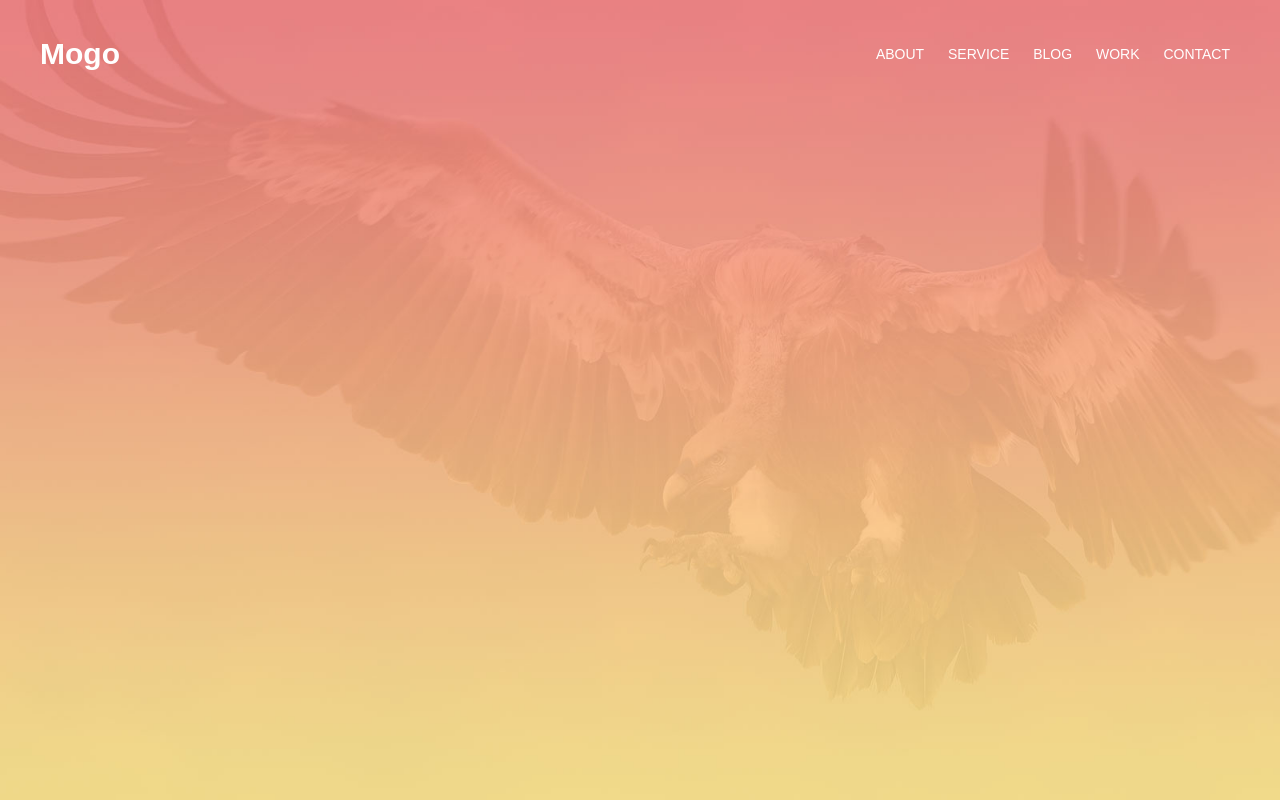
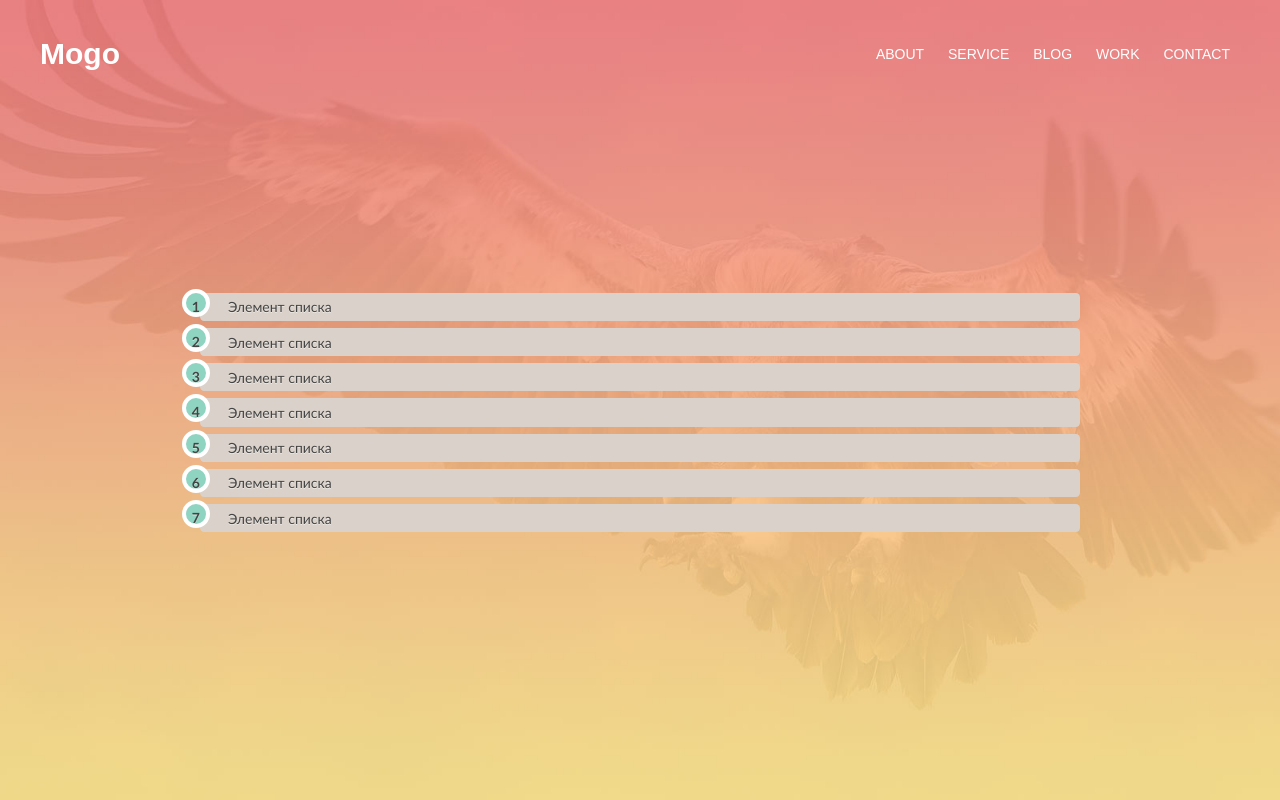
Before and after one commit to nikioioio/django_fransmyller_second_site, a Django app: page / in a window 1280 px wide. Run offline with Django 3.2, Linux system fonts and the light colour scheme; some web fonts are replaced.

Commit message:
В этом commte создается верстка с шаблона сайта (вторая версия)

```diff
--- a/blog/static/blog/index.css
+++ b/blog/static/blog/index.css
@@ -0,0 +1,58 @@
+#rectangle {
+    display: flex;
+    flex-direction: column;
+    width: 100%;
+    height: 300px;
+    background: beige;
+    border: dimgray 2px;
+    border-radius: 5rem;
+}
+
+.rounded {
+    width: 100%;
+    margin: 0 auto;
+    margin-top: 2rem;
+    counter-reset: li;
+    list-style: none;
+    font: 14px "Trebuchet MS", "Lucida Sans";
+    padding: 0;
+    text-shadow: 0 1px 0 rgba(255, 255, 255, .5);
+}
+
+.rounded a {
+    position: relative;
+    display: block;
+    padding: .4em .4em .4em 2em;
+    margin: .5em 0;
+    background: #DAD2CA;
+    color: #444;
+    text-decoration: none;
+    border-radius: .3em;
+    transition: .3s ease-out;
+}
+
+.rounded a:hover {
+    background: #E9E4E0;
+}
+
+.rounded a:hover:before {
+    transform: rotate(360deg);
+}
+
+.rounded a:before {
+    content: counter(li);
+    counter-increment: li;
+    position: absolute;
+    left: -1.3em;
+    top: 50%;
+    margin-top: -1.3em;
+    background: #8FD4C1;
+    height: 2em;
+    width: 2em;
+    line-height: 2em;
+    border: .3em solid white;
+    text-align: center;
+    font-weight: bold;
+    border-radius: 2em;
+    transition: all .3s ease-out;
+}
--- a/blog/templates/blog/index.html
+++ b/blog/templates/blog/index.html
@@ -11,27 +11,29 @@
 
 
 {% block content %}
-    <header class="header">
-        <div class="container">
-            <div class="header_inner">
-                <div class="header_logo">Mogo</div>
 
-
-                <nav class="nav">
-                    <a class="nav__link" href="">About</a>
-                    <a class="nav__link" href="">Service</a>
-                    <a class="nav__link" href="">BLog</a>
-                    <a class="nav__link" href="">Work</a>
-                    <a class="nav__link" href="">Contact</a>
-                </nav>
-            </div>
-        </div>
-    </header>
 
 
     <div class="intro">
         <div class="container">
 
+            <div class="intro__inner">
+{#                <div id="rectangle">#}
+
+                    <ol class="rounded">
+                        <li><a href="#">Элемент списка</a></li>
+                        <li><a href="#">Элемент списка</a></li>
+                        <li><a href="#">Элемент списка</a></li>
+                        <li><a href="#">Элемент списка</a></li>
+                        <li><a href="#">Элемент списка</a></li>
+                        <li><a href="#">Элемент списка</a></li>
+                        <li><a href="#">Элемент списка</a></li>
+
+                    </ol>
+
+{#                </div>#}
+
+            </div>
         </div>
     </div>
 
--- a/static/app.css
+++ b/static/app.css
@@ -1,4 +1,3 @@
-{% load static %}
 @import url('https://fonts.googleapis.com/css2?family=Kaushan+Script&family=KoHo:wght@300;400&display=swap');
 
 
@@ -16,22 +15,39 @@ body {
     box-sizing: border-box;
 }
 
+
+h1,h2,h3,h4,h5,h6{
+    margin: 0;
+}
+
+.main__contaner{
+    width: 100%;
+    margin: 0 auto;
+}
+
+
 .container{
     width: 100%;
     max-width: 1200px;
     margin: 0 auto;
 }
 
-h1,h2,h3,h4,h5,h6{
-    margin: 0;
+
+.intro__title{
+    font-size: 150px;
+    font-weight: 700;
+    text-transform: uppercase;
+    text-align: center;
+    line-height: 1.1;
+    color: #fff;
 }
 
-.intro{
-    width: 100%;
-    height: 100vh;
-    background: url(../static/blog/images/intro.jpg) center no-repeat;
-    -webkit-background-size: cover;
-    background-size: cover;
+.intro__suptitle{
+    font-family: 'Kaushan Script', cursive;
+    font-size: 72px;
+    color: #fff;
+    text-align: center;
+
 }
 
 .header_inner{
@@ -97,3 +113,22 @@ h1,h2,h3,h4,h5,h6{
 .nav__link:hover:after{
     opacity: 1;
 }
+
+
+.intro__inner{
+    width: 100%;
+    max-width: 880px;
+    margin: 0 auto;
+}
+
+
+.intro{
+    display: flex;
+    flex-direction: column;
+    justify-content: center;
+    width: 100%;
+    height: 100vh;
+    background: url(../static/blog/images/intro.jpg) center no-repeat;
+    -webkit-background-size: cover;
+    background-size: cover;
+}
--- a/templates/base.html
+++ b/templates/base.html
@@ -9,6 +9,26 @@
     {% block css_files %}{% endblock %}
 </head>
 <body>
+<div class="main__contaner">
+
+
+    <header class="header">
+        <div class="container">
+            <div class="header_inner">
+                <div class="header_logo">Mogo</div>
+                <nav class="nav">
+                    <a class="nav__link" href="">About</a>
+                    <a class="nav__link" href="">Service</a>
+                    <a class="nav__link" href="">BLog</a>
+                    <a class="nav__link" href="">Work</a>
+                    <a class="nav__link" href="">Contact</a>
+                </nav>
+            </div>
+        </div>
+    </header>
+
+
     {% block content %}{% endblock %}
+</div>
 </body>
 </html>
```
